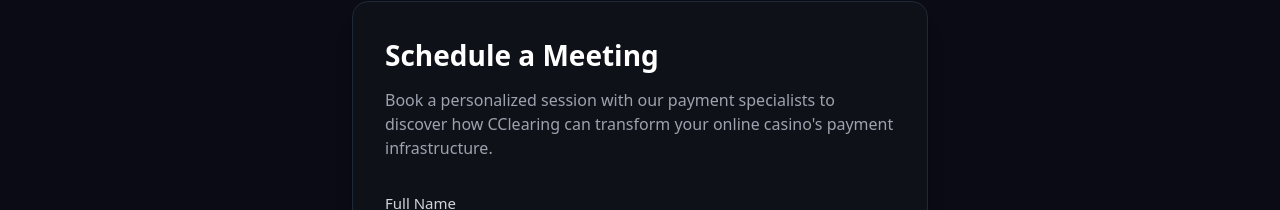
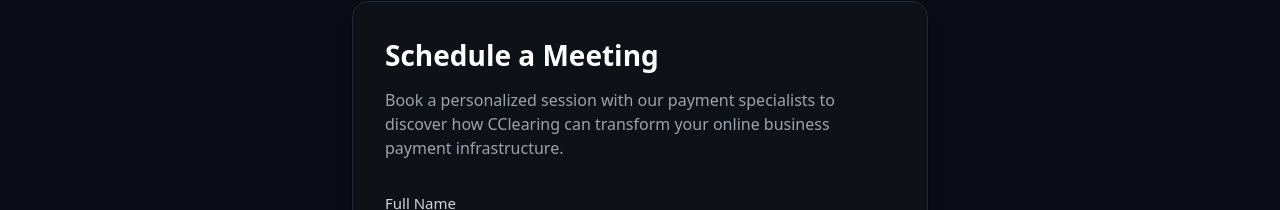
Before and after one commit to martinmiltonmartinez/cclearing, a React (Vite) app: page /book in a window 1280 px wide. Shown: the part 127-337 px from the top of the page. Built offline with nearby package versions, Linux system fonts and the light colour scheme.

Commit message:
Update Book.tsx

```diff
--- a/src/pages/Book.tsx
+++ b/src/pages/Book.tsx
@@ -65,7 +65,7 @@
       </h2>
       <p className="text-gray-400 mb-8">
        Book a personalized session with our payment specialists to discover how
-       CClearing can transform your online casino's payment infrastructure.
+       CClearing can transform your online business payment infrastructure.
       </p>
 
       <form ref={formRef} onSubmit={handleSubmit} className="space-y-4">
```
